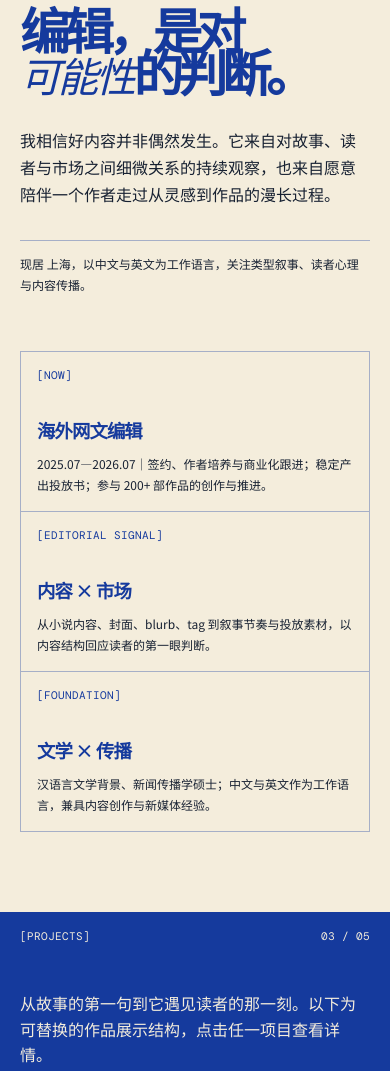
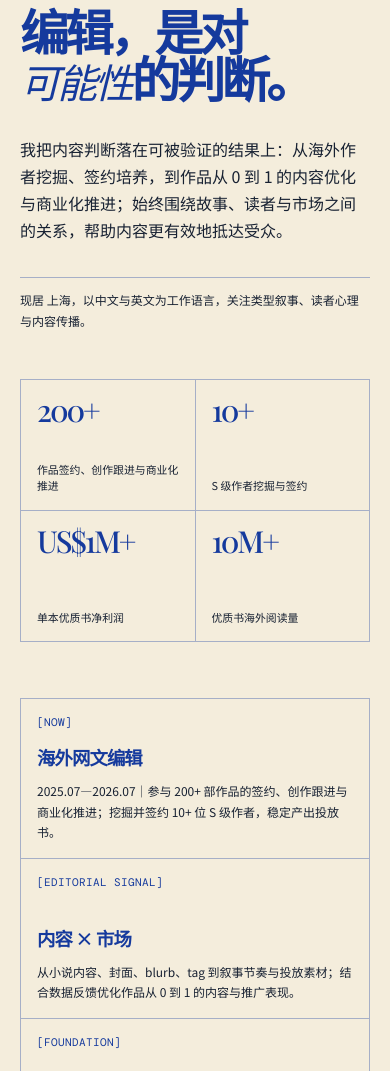
Before and after one commit to lvtomcat/yiqing-tu-portfolio, a website with bundled scripts: page index.html in a window 390 px wide. Shown: the part 840-1911 px from the top of the page. Built offline with nearby package versions, Linux system fonts and the light colour scheme; a web font is replaced by a local one.

Commit message:
feat: surface editorial results and quantified achievements

```diff
--- a/index.html
+++ b/index.html
@@ -51,6 +51,7 @@
             <p class="small-note">现居 <span data-content="location"></span>，以中文与英文为工作语言，关注类型叙事、读者心理与内容传播。</p>
           </div>
         </div>
+        <dl class="achievement-grid reveal" data-achievement-list aria-label="职业成果"></dl>
         <div class="experience-grid reveal" data-background-list aria-label="经历概览"></div>
       </section>
 
@@ -61,7 +62,7 @@
           <h2 id="works-title" class="display-heading reveal">SELECTED<br /><i>WORKS</i></h2>
         </div>
         <div class="works-list" data-works-list aria-live="polite"></div>
-        <p class="image-note mono">* 所有图片均为占位图。请替换为你的封面、投放素材或过程截图。</p>
+        <p class="image-note mono">* Project 01 为平台展示截图；其余图片均为占位图，可替换为你的封面、投放素材或过程截图。</p>
       </section>
 
       <section class="services section-shell" id="services" aria-labelledby="services-title">
--- a/src/content.js
+++ b/src/content.js
@@ -4,25 +4,31 @@
 // ───────────────────────────────────────────────────────────────────────────
 export const siteContent = {
   name: "涂奕晴",
-  intro: "海外网文编辑 / 内容策划，擅长故事判断、作者挖掘培养与爆款内容拆解。",
+  intro: "海外网文编辑 / 内容策划，完成 200+ 部作品的签约、创作跟进与商业化推进，擅长作者挖掘培养与爆款内容拆解。",
   location: "上海",
   email: "yiqing22tu@126.com",
-  about: "我相信好内容并非偶然发生。它来自对故事、读者与市场之间细微关系的持续观察，也来自愿意陪伴一个作者走过从灵感到作品的漫长过程。",
+  about: "我把内容判断落在可被验证的结果上：从海外作者挖掘、签约培养，到作品从 0 到 1 的内容优化与商业化推进；始终围绕故事、读者与市场之间的关系，帮助内容更有效地抵达受众。",
+  achievements: [
+    { value: "200+", label: "作品签约、创作跟进与商业化推进" },
+    { value: "10+", label: "S 级作者挖掘与签约" },
+    { value: "US$1M+", label: "单本优质书净利润" },
+    { value: "10M+", label: "优质书海外阅读量" }
+  ],
   background: [
     {
       label: "[NOW]",
       title: "海外网文编辑",
-      text: "2025.07—2026.07｜签约、作者培养与商业化跟进；稳定产出投放书；参与 200+ 部作品的创作与推进。"
+      text: "2025.07—2026.07｜参与 200+ 部作品的签约、创作跟进与商业化推进；挖掘并签约 10+ 位 S 级作者，稳定产出投放书。"
     },
     {
       label: "[EDITORIAL SIGNAL]",
       title: "内容 × 市场",
-      text: "从小说内容、封面、blurb、tag 到叙事节奏与投放素材，以内容结构回应读者的第一眼判断。"
+      text: "从小说内容、封面、blurb、tag 到叙事节奏与投放素材；结合数据反馈优化作品从 0 到 1 的内容与推广表现。"
     },
     {
       label: "[FOUNDATION]",
       title: "文学 × 传播",
-      text: "汉语言文学背景、新闻传播学硕士；中文与英文作为工作语言，兼具内容创作与新媒体经验。"
+      text: "汉语言文学背景、新闻传播学硕士；中英文为工作语言，具备 Excel、SPSS 数据分析与内容可视化能力。"
     }
   ],
   socials: [
@@ -56,10 +62,10 @@ export const siteContent = {
       number: "03",
       title: "让读者点开的第一句话",
       category: "Blurb 与投放文案",
-      description: "为不同题材提炼高张力的故事入口：明确关系、制造悬念，并留下值得继续读下去的空白。",
+      description: "从故事卖点、人物关系到投放场景，撰写并迭代 blurb、tag 与广告文案；配合数据反馈优化点击与转化表现。",
       image: "https://images.unsplash.com/photo-1456324504439-367cee3b3c32?auto=format&fit=crop&w=1400&q=85",
       imageAlt: "电脑屏幕上的文字编辑界面",
-      details: ["故事卖点提炼", "多版本 blurb 测试", "广告素材文案协同"]
+      details: ["故事卖点与读者钩子提炼", "blurb、tag 与投放文案迭代", "封面、内容与素材协同"]
     },
     {
       number: "04",
@@ -74,16 +80,16 @@ export const siteContent = {
       number: "05",
       title: "让内容找到它的读者",
       category: "新媒体内容与传播",
-      description: "从选题、脚本到平台传播，用清晰的内容结构把有价值的信息变成愿意被分享的表达。",
+      description: "覆盖电视栏目与个人账号运营：从热点判断、选题与脚本，到平台传播与活动运营，让内容获得更明确的传播反馈。",
       image: "https://images.unsplash.com/photo-1499750310107-5fef28a66643?auto=format&fit=crop&w=1400&q=85",
       imageAlt: "笔记本电脑与桌面上的写作工具",
-      details: ["热点与受众洞察", "选题、脚本与内容生产", "多平台传播节奏设计"]
+      details: ["小红书账号：1,200+ 粉丝 · 20,000+ 获赞 · 单篇 70,000+ 阅读", "电视栏目：合作学校 70+ 所 · 覆盖师生近 100,000 人", "选题、脚本、视频制作与活动运营"]
 }
   ],
   services: [
-    { index: "01", title: "故事与市场判断", text: "用类型趋势、读者预期与故事钩子，判断一个项目值得被推进的方向。" },
-    { index: "02", title: "作者签约与内容编辑", text: "为作者提供爆款方向，共同打磨节奏、人物与可持续的创作路径。" },
-    { index: "03", title: "包装与传播文案", text: "将故事转译成封面方向、blurb、tag 与投放语言，让它更容易被理解和选择。" },
-    { index: "04", title: "内容复盘与策略", text: "回看内容数据与用户反馈，把个案经验沉淀为可复用的下一次产出。" }
+    { index: "01", title: "故事与市场判断", text: "追踪海外小说市场、题材趋势与爆款案例，结合读者预期和故事钩子，判断项目的签约与推进方向。" },
+    { index: "02", title: "作者挖掘、签约与培养", text: "挖掘并签约优质、母语及头部作者；从沟通协作到创作周期管理，建立可持续的内容产出路径。" },
+    { index: "03", title: "内容包装与投放文案", text: "统筹封面、blurb、tag、叙事节奏与投放素材，把故事的核心承诺转译为更清晰的点击与转化语言。" },
+    { index: "04", title: "数据复盘与商业化推进", text: "使用数据反馈优化内容与推广动作，沉淀可复制的作者培养、内容生产与商业化推进方法。" }
   ]
 };
--- a/src/main.js
+++ b/src/main.js
@@ -44,6 +44,12 @@ function renderBackground() {
       <strong>${item.title}</strong>
       <p>${item.text}</p>
     </article>
+  `).join("");
+}
+
+function renderAchievements() {
+  $('[data-achievement-list]').innerHTML = siteContent.achievements.map((item) => `
+    <div><dt>${item.value}</dt><dd>${item.label}</dd></div>
   `).join("");
 }
 
@@ -125,6 +131,7 @@ fillContent();
 renderWorks();
 renderServices();
 renderBackground();
+renderAchievements();
 renderSocials();
 setupDialog();
 setupMenu();
--- a/src/styles.css
+++ b/src/styles.css
@@ -58,6 +58,10 @@ button { font: inherit; }
 .about-intro { color: var(--black); max-width: 31rem; font-size: clamp(1rem, 1.35vw, 1.25rem); line-height: 1.7; }
 .about-intro p { margin: 0; }
 .about-intro .small-note { font-size: .75rem; border-top: 1px solid var(--line); margin-top: 2rem; padding-top: .8rem; }
+.achievement-grid { display: grid; grid-template-columns: repeat(4, 1fr); margin: clamp(3.5rem, 7vw, 6rem) 0 0; border-top: 1px solid var(--line); border-left: 1px solid var(--line); }
+.achievement-grid > div { min-height: 8.8rem; padding: 1rem; display: flex; flex-direction: column; justify-content: space-between; border-right: 1px solid var(--line); border-bottom: 1px solid var(--line); }
+.achievement-grid dt { font: 500 clamp(1.9rem, 3.6vw, 3.8rem)/.9 var(--serif); letter-spacing: -.07em; }
+.achievement-grid dd { margin: 1.2rem 0 0; max-width: 12rem; color: var(--black); font-size: .68rem; line-height: 1.55; }
 .experience-grid { margin-top: clamp(3.5rem, 8vw, 7rem); display: grid; grid-template-columns: repeat(3, 1fr); border-top: 1px solid var(--line); border-left: 1px solid var(--line); }
 .experience-grid article { min-height: 15rem; padding: 1rem; border-right: 1px solid var(--line); border-bottom: 1px solid var(--line); display: flex; flex-direction: column; }
 .experience-grid strong { font-size: clamp(1.15rem, 2vw, 1.9rem); line-height: 1.2; letter-spacing: -.05em; margin: auto 0 .8rem; }
@@ -137,7 +141,10 @@ button { font: inherit; }
   .hero-index span:nth-child(2) { display: none; }
   .scroll-cue { display: none; }
   .section-heading-wrap, .works-top, .services-layout, .contact-bottom { grid-template-columns: 1fr; gap: 2.2rem; }
+  .display-heading { font-size: clamp(2.65rem, 12.5vw, 3.6rem); letter-spacing: -.08em; line-height: .96; }
   .works-top .display-heading { justify-self: start; }
+  .achievement-grid { grid-template-columns: repeat(2, 1fr); margin-top: 3rem; }
+  .achievement-grid > div { min-height: 8.2rem; }
   .experience-grid { grid-template-columns: 1fr; }
   .experience-grid article { min-height: 10rem; }
   .work-button { grid-template-columns: 3.2rem 1fr 1rem; gap: .4rem; padding: 1.25rem 0; }
```
